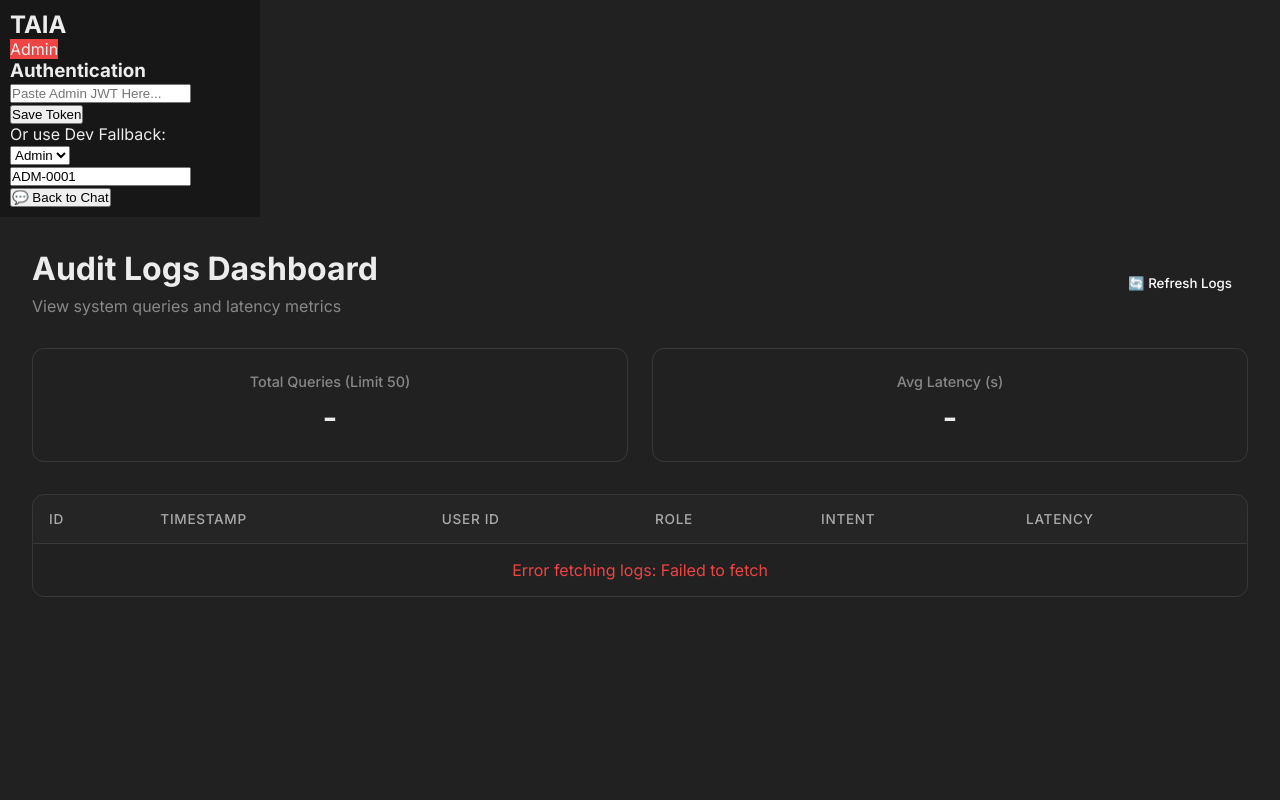
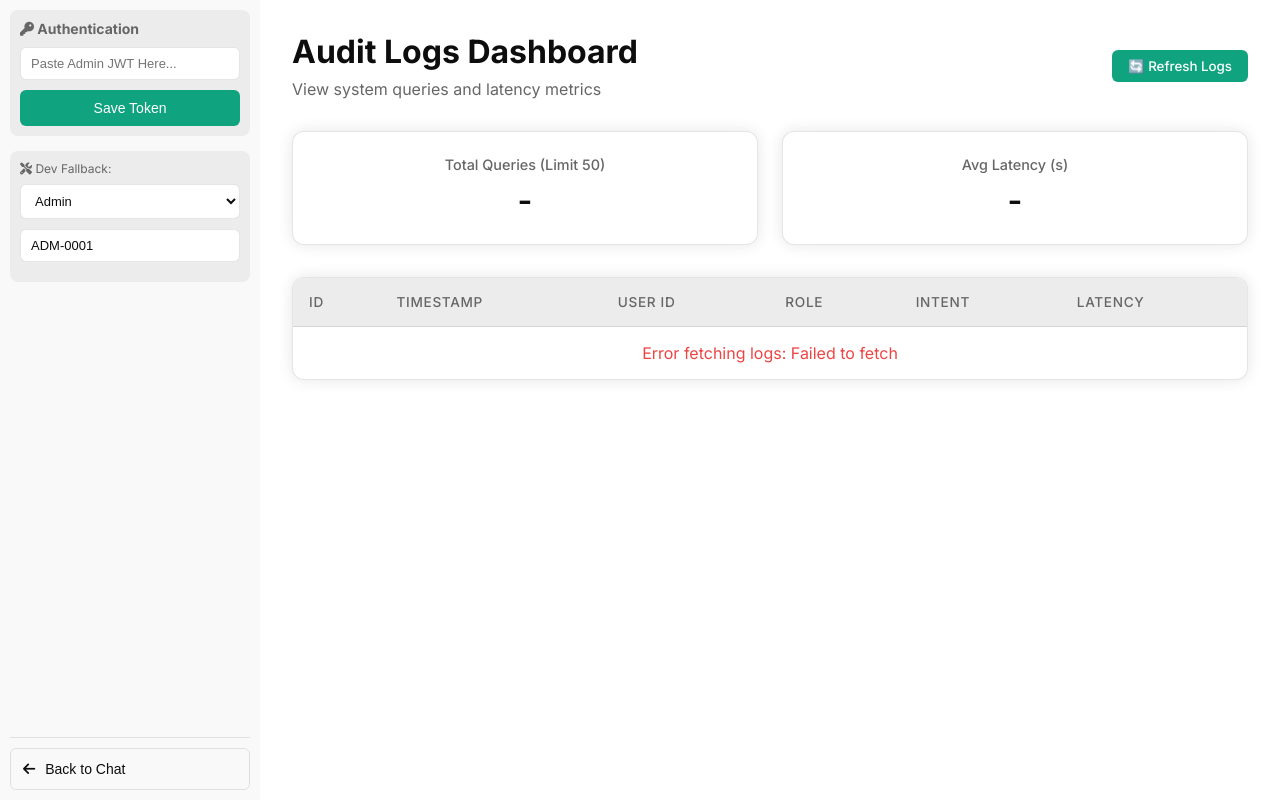
Before and after one commit to zotac-pc/technify-ai-assistant, a Flask app: page /admin in a window 1280 px wide. Run offline with Flask 3, Linux system fonts and the light colour scheme.

Commit message:
Fix/UI api admin (#42)
* fix: add missing config.py and configure CORS for frontend communication

* fix: moved gunicorn.conf.py to root directory

* docs: expand setup guide with .env details, Docker caching, and Database behavior

* chore: clean up repo, update README, and port premium UI from reference project

* docs: re-add existing members setup and JWT explanation

* fix: set proper FastAPI endpoint, default light theme, and fix admin UI CSS classes

```diff
--- a/ui_app/static/app.js
+++ b/ui_app/static/app.js
@@ -1,5 +1,5 @@
 // TAIA Chat Application
-const API = '';
+const API = 'http://localhost:8000';
 let token = null;
 let sessionId = null;
 let currentRole = 'student';
@@ -64,7 +64,7 @@
 }
 // Theme Management
 function initTheme() {
-    const savedTheme = localStorage.getItem('theme') || 'dark';
+    const savedTheme = localStorage.getItem('theme') || 'light';
     document.documentElement.setAttribute('data-theme', savedTheme);
     updateThemeIcon(savedTheme);
 }
--- a/ui_app/templates/admin.html
+++ b/ui_app/templates/admin.html
@@ -1,17 +1,18 @@
 <!DOCTYPE html>
-<html lang="en">
+<html lang="en" data-theme="light">
 <head>
     <meta charset="UTF-8">
     <meta name="viewport" content="width=device-width, initial-scale=1.0">
     <title>TAIA | Admin Dashboard</title>
     <link rel="stylesheet" href="/static/style.css">
-    <link href="https://fonts.googleapis.com/css2?family=Inter:wght@300;400;500;600&display=swap" rel="stylesheet">
+    <link href="https://fonts.googleapis.com/css2?family=Inter:wght@400;500;600;700&display=swap" rel="stylesheet">
+    <link rel="stylesheet" href="https://cdnjs.cloudflare.com/ajax/libs/font-awesome/6.4.0/css/all.min.css">
     <style>
         .dashboard-area {
             flex-grow: 1;
             display: flex;
             flex-direction: column;
-            background-color: var(--bg-primary);
+            background-color: var(--bg-main);
             padding: 2rem;
             overflow-y: auto;
         }
@@ -22,15 +23,16 @@
             margin-bottom: 2rem;
         }
         .stat-card {
-            background-color: var(--bg-secondary);
+            background-color: var(--bg-input);
             border: 1px solid var(--border-color);
             border-radius: 12px;
             padding: 1.5rem;
             text-align: center;
+            box-shadow: var(--shadow);
         }
         .stat-card h3 {
             font-size: 0.9rem;
-            color: #888;
+            color: var(--text-secondary);
             margin-bottom: 0.5rem;
             font-weight: 500;
         }
@@ -40,24 +42,26 @@
             color: var(--text-primary);
         }
         .table-container {
-            background-color: var(--bg-secondary);
+            background-color: var(--bg-input);
             border: 1px solid var(--border-color);
             border-radius: 12px;
             overflow: hidden;
+            box-shadow: var(--shadow);
         }
         table {
             width: 100%;
             border-collapse: collapse;
             text-align: left;
+            color: var(--text-primary);
         }
         th, td {
             padding: 1rem;
             border-bottom: 1px solid var(--border-color);
         }
         th {
-            background-color: rgba(255, 255, 255, 0.02);
+            background-color: var(--bg-hover);
             font-weight: 500;
-            color: #aaa;
+            color: var(--text-secondary);
             font-size: 0.85rem;
             text-transform: uppercase;
             letter-spacing: 0.05em;
@@ -66,7 +70,7 @@
             border-bottom: none;
         }
         .refresh-btn {
-            background-color: var(--accent-primary);
+            background-color: var(--btn-primary);
             color: white;
             border: none;
             padding: 0.5rem 1rem;
@@ -77,7 +81,7 @@
             transition: all 0.2s;
         }
         .refresh-btn:hover {
-            background-color: var(--accent-hover);
+            background-color: var(--btn-primary-hover);
         }
         .dashboard-header {
             display: flex;
@@ -85,34 +89,46 @@
             align-items: center;
             margin-bottom: 2rem;
         }
+        .badge {
+            background-color: #ef4444;
+            color: white;
+            padding: 2px 6px;
+            border-radius: 12px;
+            font-size: 12px;
+        }
     </style>
 </head>
 <body>
-    <div class="app-container">
+    <div class="app">
         <!-- Sidebar -->
         <aside class="sidebar">
-            <div class="sidebar-header">
-                <h2>TAIA</h2>
-                <span class="badge" style="background-color: #ef4444;">Admin</span>
+            <div class="sidebar-top">
+                <div class="login-section">
+                    <h3 style="font-size: 14px; margin-bottom: 10px; color: var(--text-secondary);"><i class="fas fa-key"></i> Authentication</h3>
+                    <div class="form-group">
+                        <input type="text" id="tokenInput" placeholder="Paste Admin JWT Here..." />
+                    </div>
+                    <button onclick="saveToken()" class="btn-login">Save Token</button>
                 </div>
 
-            <div class="auth-section">
-                <h3>Authentication</h3>
-                <input type="text" id="tokenInput" placeholder="Paste Admin JWT Here..." />
-                <button onclick="saveToken()" class="btn-primary">Save Token</button>
-            </div>
-
-            <div class="fallback-auth">
-                <p>Or use Dev Fallback:</p>
+                <div class="login-section" style="margin-top: 15px;">
+                    <p style="font-size: 12px; margin-bottom: 8px; color: var(--text-secondary);"><i class="fas fa-tools"></i> Dev Fallback:</p>
+                    <div class="form-group">
                         <select id="roleSelect">
                             <option value="Admin" selected>Admin</option>
                         </select>
+                    </div>
+                    <div class="form-group">
                         <input type="text" id="userIdInput" value="ADM-0001">
                     </div>
+                </div>
+            </div>
 
-            <div class="quick-actions">
+            <div class="sidebar-bottom">
                 <a href="/" style="text-decoration: none;">
-                    <button class="quick-btn">💬 Back to Chat</button>
+                    <button class="new-chat-btn">
+                        <i class="fas fa-arrow-left"></i> Back to Chat
+                    </button>
                 </a>
             </div>
         </aside>
@@ -121,8 +137,8 @@
         <main class="dashboard-area">
             <div class="dashboard-header">
                 <div>
-                    <h1>Audit Logs Dashboard</h1>
-                    <p style="color: #888; margin-top: 0.5rem;">View system queries and latency metrics</p>
+                    <h1 style="color: var(--text-primary);">Audit Logs Dashboard</h1>
+                    <p style="color: var(--text-secondary); margin-top: 0.5rem;">View system queries and latency metrics</p>
                 </div>
                 <button class="refresh-btn" onclick="fetchLogs()">🔄 Refresh Logs</button>
             </div>
@@ -152,7 +168,7 @@
                     </thead>
                     <tbody id="logsTableBody">
                         <tr>
-                            <td colspan="6" style="text-align: center; color: #888;">Click 'Refresh Logs' to load data</td>
+                            <td colspan="6" style="text-align: center; color: var(--text-secondary);">Click 'Refresh Logs' to load data</td>
                         </tr>
                     </tbody>
                 </table>
--- a/ui_app/templates/index.html
+++ b/ui_app/templates/index.html
@@ -1,5 +1,5 @@
 <!DOCTYPE html>
-<html lang="en" data-theme="dark">
+<html lang="en" data-theme="light">
 <head>
     <meta charset="UTF-8">
     <meta name="viewport" content="width=device-width, initial-scale=1.0">
```
Lines whose indentation alone changed are shown as unchanged.
